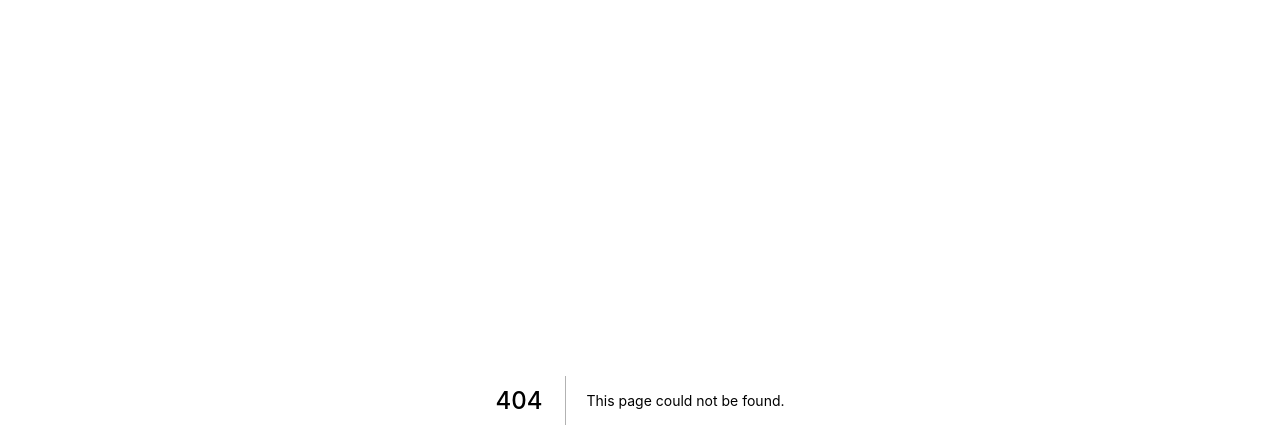
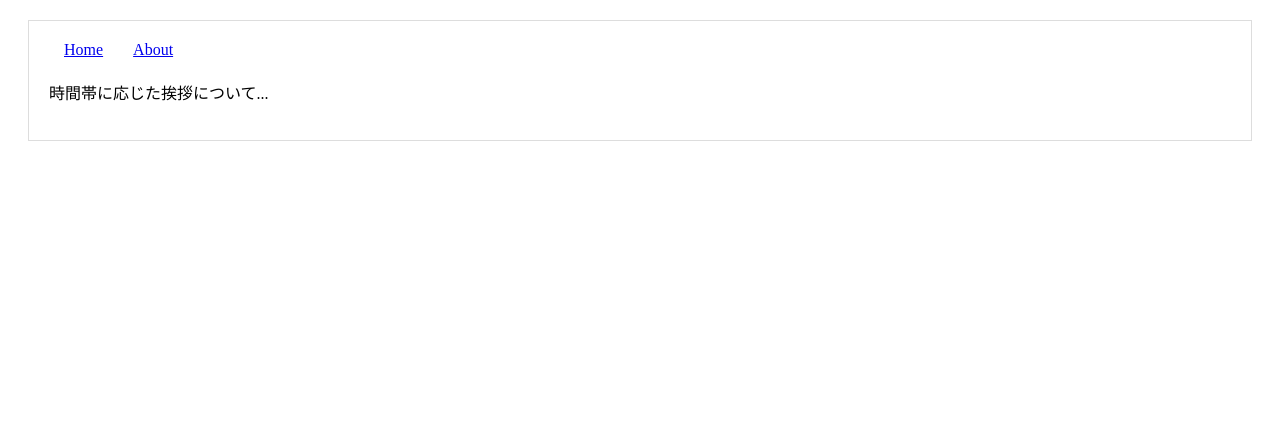
Before and after one commit to nekopon839/study-next, a Next.js app: page /greet in a window 1280 px wide. Before the commit this address had no page. Shown: the top 448 px of the page. Built offline with nearby package versions, Linux system fonts and the light colour scheme.

Commit message:
[add]greetページ作成

```diff
--- /dev/null
+++ b/pages/greet.js
@@ -0,0 +1,17 @@
+import { useRouter } from 'next/router';
+import Layout from '../components/Layout';
+const Content = () => {
+  const router = useRouter();
+  return (
+    <>
+      <h1>{router.query.title}</h1>
+      <p>時間帯に応じた挨拶について...</p>
+    </>
+  );
+};
+const Greet = () => (
+  <Layout>
+    <Content />
+  </Layout>
+);
+export default Greet;
```
